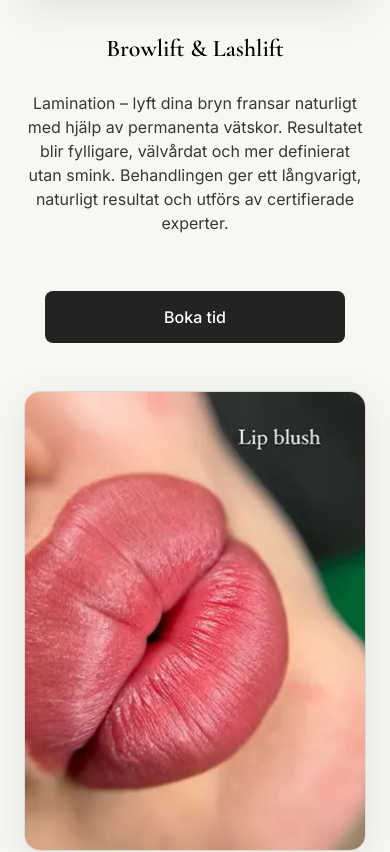
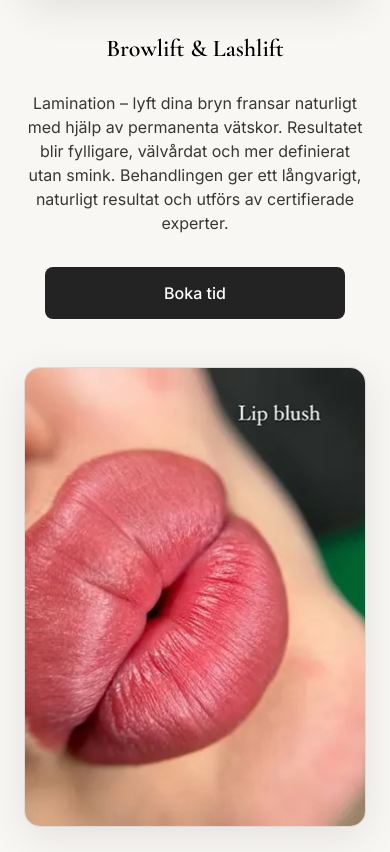
Before and after one commit to azuthedev/ProLami, a React (Vite) app: page / in a window 390 px wide. Shown: the part 2597-3449 px from the top of the page. Built offline with nearby package versions, Linux system fonts and the light colour scheme.

Commit message:
new service

```diff
--- a/src/components/Services.tsx
+++ b/src/components/Services.tsx
@@ -56,6 +56,17 @@ const SERVICES = [
     },
     bookingUrl: 'https://www.bokadirekt.se/boka-tjanst/odenplanskliniken-35930/',
   },
+  {
+    id: 4,
+    title: 'Trådning – Threading',
+    description: 'Trådning är en skonsam och precis metod som tar bort hår från roten, ger jämna och välformade bryn, passar känslig hud och ger långvarigt resultat.',
+    image: {
+      webp: '/assets/threading.webp',
+      png: '/assets/threading.png',
+    },
+    bookingUrl: 'https://www.bokadirekt.se/boka-tjanst/odenplanskliniken-35930/',
+    mobileOnly: true,
+  },
 ];
 
 export default function Services() {
@@ -93,7 +104,7 @@ export default function Services() {
               <motion.div
                 key={service.id}
                 variants={cardVariants}
-                className="flex flex-col items-center"
+                className={`flex flex-col items-center ${service.mobileOnly ? 'lg:hidden' : ''}`}
               >
                 {/* Card - Image Only */}
                 <div
@@ -129,7 +140,7 @@ export default function Services() {
                   </h3>
 
                   {/* Service Description */}
-                  <div className="w-full flex items-start justify-center" style={{ minHeight: '168px' }}>
+                  <div className="w-full flex items-start justify-center lg:min-h-[168px]">
                     <p
                       className="font-inter text-[16px] leading-[150%] text-[#232323] text-center"
                       style={{ opacity: 0.9 }}
```
Also changed, not shown: public/assets/threading.png (added), public/assets/threading.webp (added).
